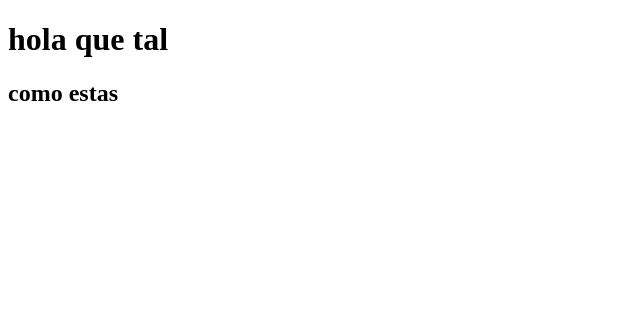
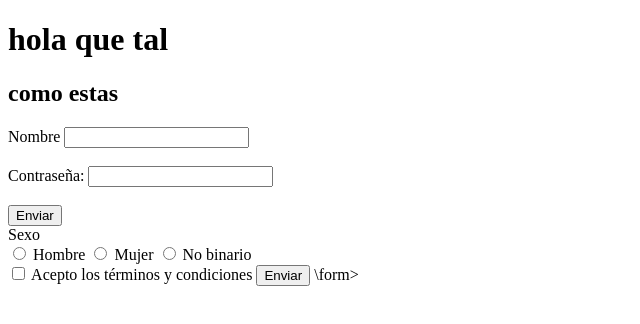
Before and after one commit to masmelito/masmelito.github.io, a plain HTML site: page index.html in a window 1280 px wide. Shown: the whole page, without its empty margins (0-640 px from the left). Drawn offline with Linux system fonts and the light colour scheme.

Commit message:
puse forms

```diff
--- a/index.html
+++ b/index.html
@@ -8,5 +8,33 @@
 <body>
     <h1>hola que tal</h1>
     <h2>como estas</h2>
-</body>
+    <form action="http://ncoge.com/phps/formulario.php" method="post">
+       Nombre
+        <input type="text" Name="nombre" required><br><br>
+
+        Contraseña:
+
+         <input type="password" Name="contraseña" required><br><br>
+
+
+
+
+        <input type="submit" value="Enviar">
+        <br>
+        Sexo<br>
+        <input type="radio" name="sexo" value="hombre"> Hombre
+        <input type="radio" name="sexo" value="mujer"> Mujer
+        <input type="radio" name="sexo" value="no binario"> No binario
+
+        <br>
+        <input type="checkbox" name="terminos" value="aceptado"> Acepto los términos y condiciones
+        <input type="submit" value="Enviar">
+
+
+
+
+
+
+       \form>
+
 </html>
```
